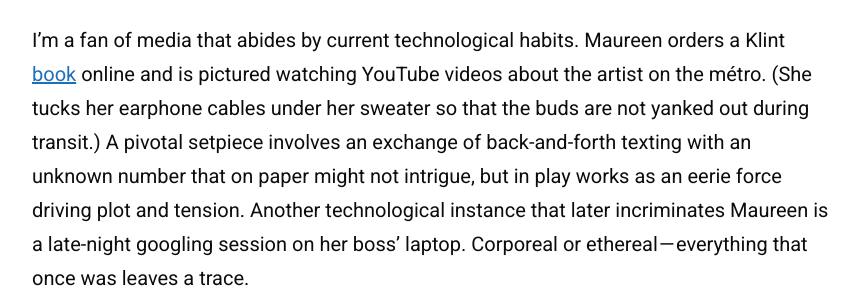
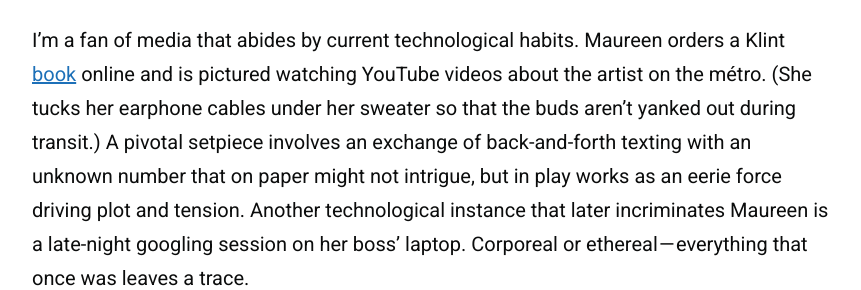
Before and after one commit to zoeurl/zoedowney.github.io, a Jekyll site: the page built from _posts/2023-12-08-personal-shopper.md, in a window 1280 px wide and 900 px high, scrolled down 1016 px. Shown: the part 198-488 px from the top of the window, without its empty margins (208-1069 px from the left). Built offline with Jekyll 4.4.1, drawn with Linux system fonts in a browser that asks for light colours.

Commit message:
Update 2023-12-08-personal-shopper.md

```diff
--- a/_posts/2023-12-08-personal-shopper.md
+++ b/_posts/2023-12-08-personal-shopper.md
@@ -12,7 +12,7 @@
 
 In a Parisian café, American Maureen Cartwright (Kristen Stewart) meets with potential buyers of her late twin brother’s house. Both Maureen and Lewis are self-professed mediums, however Maureen is less certain of her spiritualist abilities. She is attempting to pinpoint a restless presence in the home — potentially her twin — and neutralise it before finalising the purchase. A buyer recommends Klint’s work as a way into the psychic process. This reference gives access to the movie’s foundational thesis: _connection_ and _disconnection_ in a digital age that lacks a profound spiritual dimension.
 
-I’m a fan of media that abides by current technological habits. Maureen orders a Klint [book](https://www.amazon.co.uk/Hilma-Af-Klint-David-Lomas/dp/3775734899/ref=sr_1_1?crid=3EECI1DAZPFCG&keywords=hilma+af+klint+a+pioneer+of+abstraction&qid=1700658419&sprefix=hilma+af+klint+a+pioneer+of+abstraction%2Caps%2C99&sr=8-1) online and is pictured watching YouTube videos about the artist on the métro. (She tucks her earphone cables under her sweater so that the buds are not yanked out during transit.) A pivotal setpiece involves an exchange of back-and-forth texting with an unknown number that on paper might not intrigue, but in play works as an eerie force driving plot and tension. Another technological instance that later incriminates Maureen is a late-night googling session on her boss’ laptop. Corporeal or ethereal — everything that once was leaves a trace.
+I’m a fan of media that abides by current technological habits. Maureen orders a Klint [book](https://www.amazon.co.uk/Hilma-Af-Klint-David-Lomas/dp/3775734899/ref=sr_1_1?crid=3EECI1DAZPFCG&keywords=hilma+af+klint+a+pioneer+of+abstraction&qid=1700658419&sprefix=hilma+af+klint+a+pioneer+of+abstraction%2Caps%2C99&sr=8-1) online and is pictured watching YouTube videos about the artist on the métro. (She tucks her earphone cables under her sweater so that the buds aren't yanked out during transit.) A pivotal setpiece involves an exchange of back-and-forth texting with an unknown number that on paper might not intrigue, but in play works as an eerie force driving plot and tension. Another technological instance that later incriminates Maureen is a late-night googling session on her boss’ laptop. Corporeal or ethereal — everything that once was leaves a trace.
 
 In daylight hours Maureen works as the titular personal shopper. She is another in a line-up of Assayas characters who live on the fringe of celebrity (see: [_Clouds of Sils Maria_](https://www.theguardian.com/film/2015/may/17/clouds-of-sils-maria-review-juliette-binoche), also starring Stewart as assistant to the stars). Maureen’s occupation and relationships are surface-level distractions that deny her access to communication with Lewis — and subsequently the closure she desires. It is the unrested obsession that keeps her in Paris. Her day-to-day is defined by superficial tasks undertaken for intolerable influencer boss Kyra (Nora von Waldstätten). Maureen bikes around Paris collecting fashion items for the shallow star. Rarely home when she drops by, indicators of her boss’ former residence are the bank notes she leaves for her employee on the kitchen table. Maureen stands in place for Kyra during her delayed arrival to a photoshoot; in the background haze of photographs we search for shadows and spirits, but Maureen remains with her back turned.
 
```
